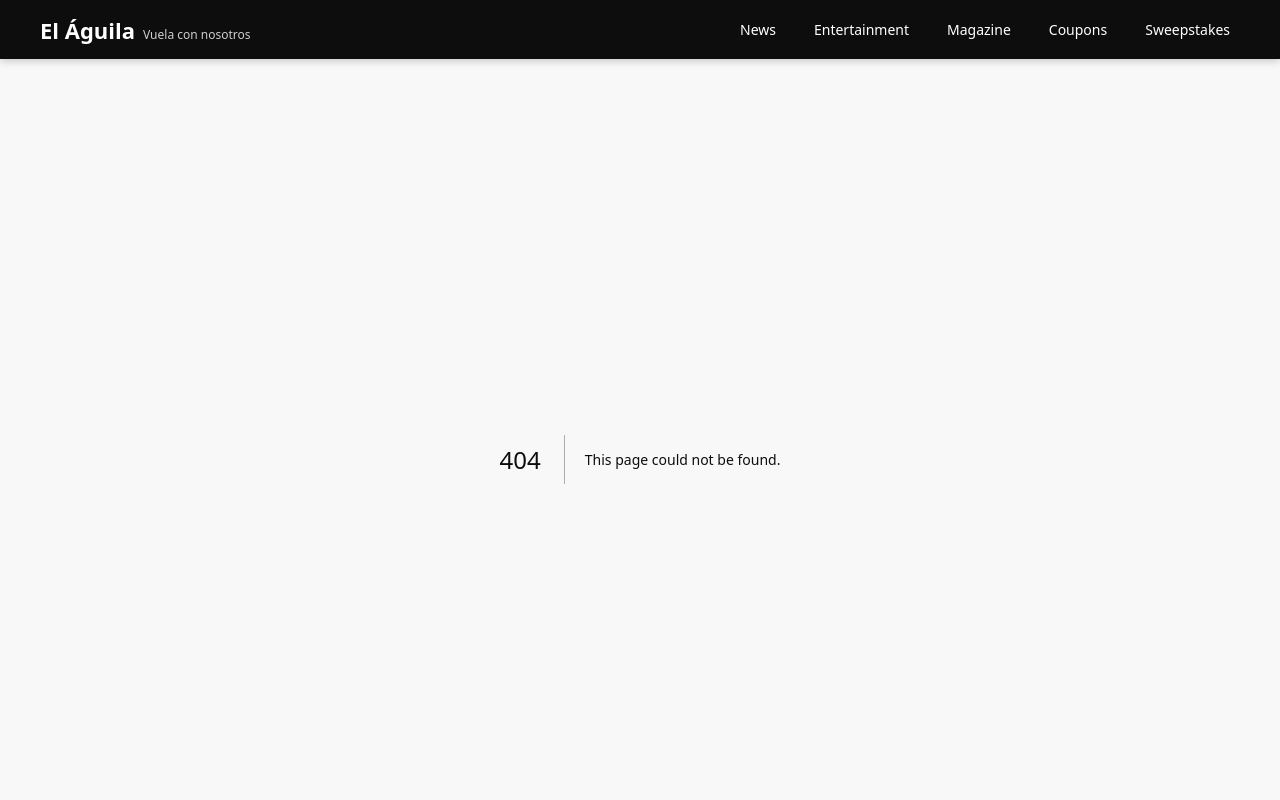
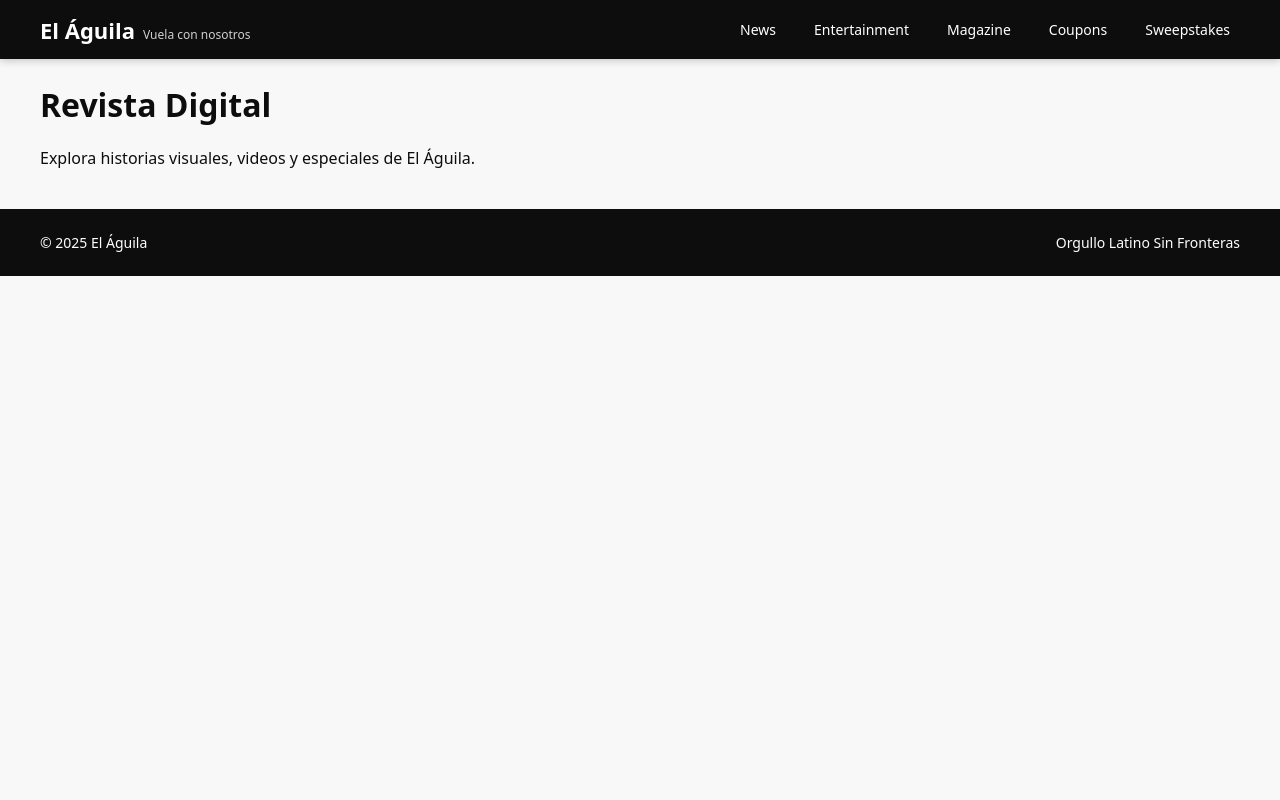
Before and after one commit to jesusecaceres/elaguilaenvuelo, a Next.js app: page /app/magazine in a window 1280 px wide. Before the commit this address had no page. Shown: the top 800 px of the page. Built offline with nearby package versions, Linux system fonts and the light colour scheme.

Commit message:
Create page.tsx

```diff
--- /dev/null
+++ b/app/app/magazine/page.tsx
@@ -0,0 +1,8 @@
+export default function Magazine() {
+  return (
+    <main style={{ maxWidth: 1200, margin: "24px auto", padding: "0 20px" }}>
+      <h1>Revista Digital</h1>
+      <p>Explora historias visuales, videos y especiales de El Águila.</p>
+    </main>
+  );
+}
```
